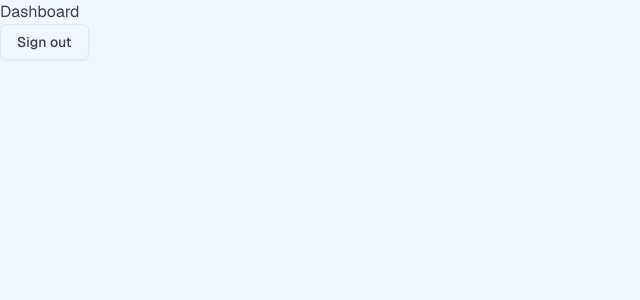
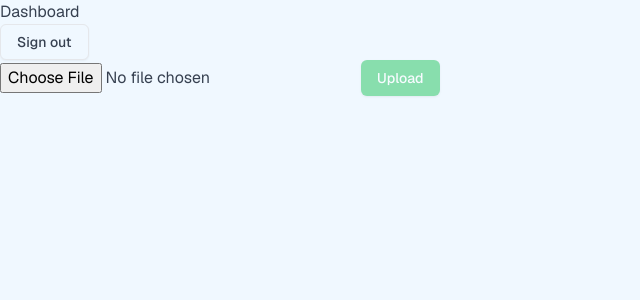
Before and after one commit to ruinabeshima/flashcard-generator, a Next.js app: page /dashboard in a window 1280 px wide. Shown: the top 300 px of the page, without its empty margins (0-640 px from the left). Built offline with nearby package versions, Linux system fonts and the light colour scheme.

Commit message:
Added basic file upload ui

```diff
--- a/app/(protected)/dashboard/page.tsx
+++ b/app/(protected)/dashboard/page.tsx
@@ -1,10 +1,12 @@
 import SignOutButton from "@/components/signout-button";
+import FileUpload from "@/components/file-upload";
 
 export default function Dashboard() {
   return (
     <>
       <h1>Dashboard</h1>
       <SignOutButton />
+      <FileUpload />
     </>
   );
 }
--- a/components/file-upload.tsx
+++ b/components/file-upload.tsx
@@ -1,5 +1,6 @@
 "use client";
 
+import { Button } from "./ui/button";
 import { FormEvent, useState } from "react";
 
 export default function FileUpload() {
@@ -56,5 +57,19 @@ export default function FileUpload() {
     }
   };
 
-  return <h1>File Upload</h1>;
+  return (
+    <form onSubmit={handleSubmit}>
+      <input
+        type="file"
+        onChange={(e) => setFile(e.target.files?.[0] ?? null)}
+        disabled={loading}
+      />
+
+      <Button type="submit" disabled={loading || !file}>
+        {loading ? "Uploading..." : "Upload"}
+      </Button>
+
+      {error && <p>{error}</p>}
+    </form>
+  );
 }
```
